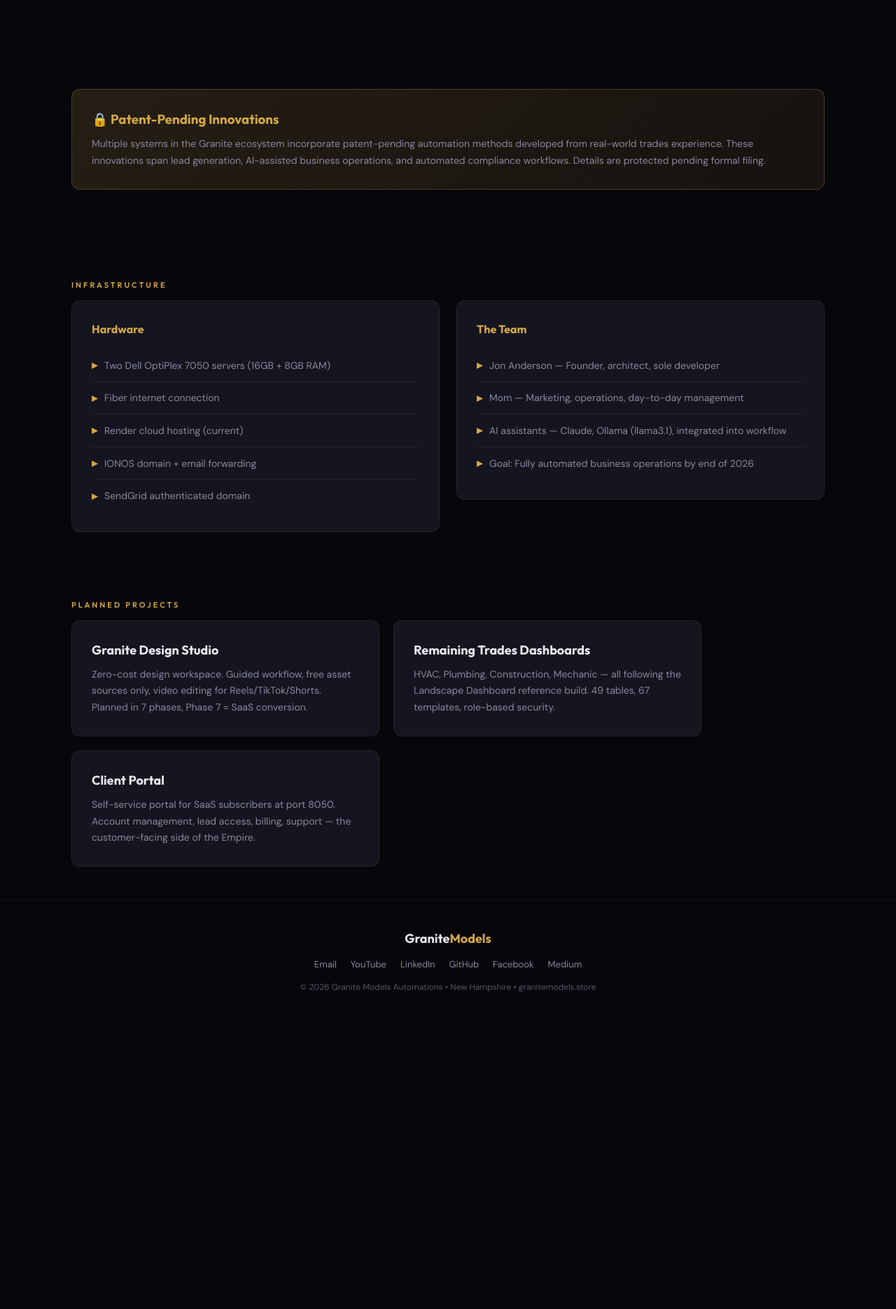
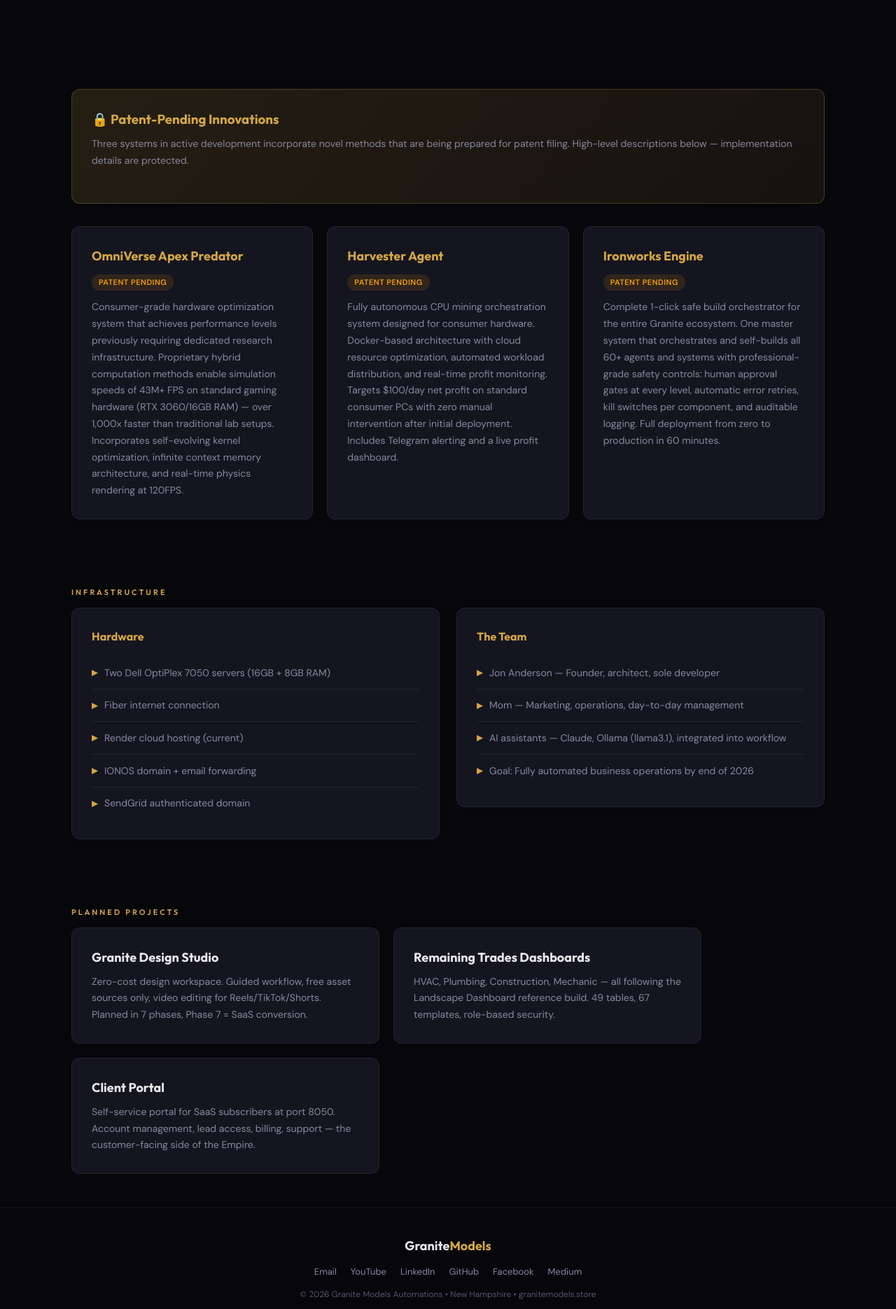
Before and after one commit to granitemodels-hub/granite-models-store, a Flask app: page /roadmap in a window 1280 px wide. Shown: the part 1107-2977 px from the top of the page at 70% size. Before the commit the page ends 2524 px from the top, so only its background shows below. Run offline with Flask 3, Linux system fonts and the light colour scheme.

Commit message:
Add patent-pending: OmniVerse Apex Predator, Harvester Agent, Ironworks Engine

```diff
--- a/app.py
+++ b/app.py
@@ -106,6 +106,9 @@
     'design-studio': {'name': 'Granite Design Studio', 'sector': 'Marketing & Content', 'status': 'Planned', 'tagline': 'Zero-cost design workspace for trades businesses', 'description': 'Guided-flow design workspace with dark theme, browser-style tabs, free asset sources only (Unsplash, Pexels, Pixabay, Iconify, Google Fonts). Exports PNG/JPG/SVG/PDF with video editing for Reels/TikTok/Shorts.', 'stats': {}, 'tech': ['Python', 'Flask', 'JavaScript'], 'features': ['Guided design workflow', 'Free asset sources only', 'Video editing for social', 'PNG/JPG/SVG/PDF export'], 'video': None, 'priority': 'medium'},
     'super-admin': {'name': 'Super Admin Panel', 'sector': 'Operations & Admin', 'status': 'Production', 'tagline': 'Google-style admin panel for the trades ecosystem', 'description': 'Custom-built admin panel modeled after Google\'s admin interface. Manages all trades-side systems, user accounts, system health, and configuration from a single dashboard. Separate from the admin panel built into Lead Hunter Pro.', 'stats': {}, 'tech': ['Python', 'Flask', 'SQLite'], 'features': ['Google-style admin interface', 'Cross-system management', 'User and role administration', 'System health monitoring', 'Configuration management'], 'video': None, 'priority': 'high'},
     'trading-excel': {'name': 'Trading Excel Dashboard', 'sector': 'Trading & Finance', 'status': 'Production', 'tagline': 'Real-time Excel charting for the entire trading system', 'description': 'Standalone Excel dashboard that connects to ORGANIZED_SYSTEM and visualizes all trading data with charts and graphs. Logs every trade, position, and metric in real-time as the system operates.', 'stats': {}, 'tech': ['Python', 'Excel', 'VBA'], 'features': ['Real-time trade logging', 'Portfolio performance charts', 'Army-by-army breakdown graphs', 'P&L tracking and visualization', 'Standalone — runs alongside the main system'], 'video': None, 'priority': 'high'},
+    'omniverse-apex': {'name': 'OmniVerse Apex Predator', 'sector': 'Operations & Admin', 'status': 'In Development', 'tagline': 'Consumer-grade hardware running 1,000x faster than research labs', 'description': 'Proprietary optimization system that enables standard gaming hardware (RTX 3060/16GB RAM) to achieve simulation speeds previously requiring dedicated research infrastructure. Hybrid computation methods hit 43M+ FPS. Features self-evolving kernel optimization, infinite context memory architecture, distilled quantization for minimal VRAM, and real-time physics rendering at 120FPS via WebGPU.', 'stats': {'fps': '43M+', 'speedup': '1,000x'}, 'tech': ['Python', 'JAX', 'CUDA', 'Taichi', 'WebGPU', 'RWKV'], 'features': ['Taichi-JAX hybrid for 43M FPS simulations', 'FlashAttention-3 + Triton custom CUDA kernels', 'Distilled QLoRA 4-bit quantization (1GB VRAM)', 'Infinite context window via RWKV + JAX', 'Live WebGPU physics viewport at 120FPS', 'Self-evolving NEAT kernel mutation'], 'video': None, 'priority': 'flagship'},
+    'harvester-agent': {'name': 'Harvester Agent', 'sector': 'Trading & Finance', 'status': 'In Development', 'tagline': 'Autonomous CPU mining empire — $100/day target on consumer hardware', 'description': 'Fully autonomous Docker-based mining orchestration system designed for consumer-grade PCs. Targets $100/day net profit mining CPU coins (RandomX) with zero manual intervention after deployment. Includes cloud resource optimization via free-tier rotation, genetic algorithm hash boost, Telegram alerting, and live profit dashboard.', 'stats': {'target': '$100/day', 'intervention': 'Zero'}, 'tech': ['Python', 'Docker', 'Oracle Cloud', 'Telegram API'], 'features': ['Docker Swarm orchestration', 'Oracle Always Free ARM integration', 'Cloud trial resource optimization', 'Genetic algorithm hash rate boosting', 'Telegram alerts and profit dashboard', 'Fully autonomous — zero manual intervention'], 'video': None, 'priority': 'flagship'},
+    'ironworks-engine': {'name': 'Ironworks Engine', 'sector': 'Operations & Admin', 'status': 'In Development', 'tagline': '1-click safe build orchestrator for 60+ agents', 'description': 'Master orchestration system that self-builds the entire Granite ecosystem in one click. Professional-grade safety controls at every level: human approval gates, 3x error retries, per-component kill switches, and auditable logging. Full deployment from zero to production in 60 minutes.', 'stats': {'agents': '60+', 'deploy_time': '60 min'}, 'tech': ['Python', 'n8n', 'Vercel', 'Docker'], 'features': ['1-click deployment of entire ecosystem', 'Human approval gates at every level', 'Automatic error retries (3x)', 'Per-component kill switches', 'Professional-grade auditable logs', 'Zero to production in 60 minutes'], 'video': None, 'priority': 'flagship'},
 }
 
 SECTORS = [
@@ -128,7 +131,7 @@
 
 @app.route('/')
 def index():
-    flagships = {k: v for k, v in PROJECTS.items() if v.get('priority') == 'flagship'}
+    flagships = {k: v for k, v in PROJECTS.items() if k in ('lead-hunter-pro', 'organized-system', 'granite-tester')}
     return render_template('index.html', projects=flagships, social=SOCIAL)
 
 @app.route('/story')
--- a/templates/index.html
+++ b/templates/index.html
@@ -59,7 +59,7 @@
   <section class="section" style="padding-bottom:40px">
     <p class="section-label">PATENT PENDING</p>
     <h2 class="section-title">Innovation in Progress</h2>
-    <p class="section-desc">Multiple systems in the Granite ecosystem incorporate patent-pending automation methods. Built from real trades experience, not theoretical research.</p>
+    <p class="section-desc">Three patent-pending systems: OmniVerse Apex Predator (consumer-grade supercomputing), Harvester Agent (autonomous mining orchestration), and Ironworks Engine (1-click ecosystem deployment). <a href="/roadmap" style="color:var(--gold)">See the Roadmap →</a></p>
   </section>
 </div>
 {% endblock %}
--- a/templates/roadmap.html
+++ b/templates/roadmap.html
@@ -50,7 +50,25 @@
   <section class="section--sm">
     <div class="patent-box">
       <h3>🔒 Patent-Pending Innovations</h3>
-      <p>Multiple systems in the Granite ecosystem incorporate patent-pending automation methods developed from real-world trades experience. These innovations span lead generation, AI-assisted business operations, and automated compliance workflows. Details are protected pending formal filing.</p>
+      <p style="margin-bottom:20px">Three systems in active development incorporate novel methods that are being prepared for patent filing. High-level descriptions below — implementation details are protected.</p>
+    </div>
+
+    <div class="card-grid" style="margin-top:20px">
+      <div class="card">
+        <h3 style="color:var(--gold)">OmniVerse Apex Predator</h3>
+        <span class="badge badge--development">Patent Pending</span>
+        <p style="margin-top:12px">Consumer-grade hardware optimization system that achieves performance levels previously requiring dedicated research infrastructure. Proprietary hybrid computation methods enable simulation speeds of 43M+ FPS on standard gaming hardware (RTX 3060/16GB RAM) — over 1,000x faster than traditional lab setups. Incorporates self-evolving kernel optimization, infinite context memory architecture, and real-time physics rendering at 120FPS.</p>
+      </div>
+      <div class="card">
+        <h3 style="color:var(--gold)">Harvester Agent</h3>
+        <span class="badge badge--development">Patent Pending</span>
+        <p style="margin-top:12px">Fully autonomous CPU mining orchestration system designed for consumer hardware. Docker-based architecture with cloud resource optimization, automated workload distribution, and real-time profit monitoring. Targets $100/day net profit on standard consumer PCs with zero manual intervention after initial deployment. Includes Telegram alerting and a live profit dashboard.</p>
+      </div>
+      <div class="card">
+        <h3 style="color:var(--gold)">Ironworks Engine</h3>
+        <span class="badge badge--development">Patent Pending</span>
+        <p style="margin-top:12px">Complete 1-click safe build orchestrator for the entire Granite ecosystem. One master system that orchestrates and self-builds all 60+ agents and systems with professional-grade safety controls: human approval gates at every level, automatic error retries, kill switches per component, and auditable logging. Full deployment from zero to production in 60 minutes.</p>
+      </div>
     </div>
   </section>
 
```
